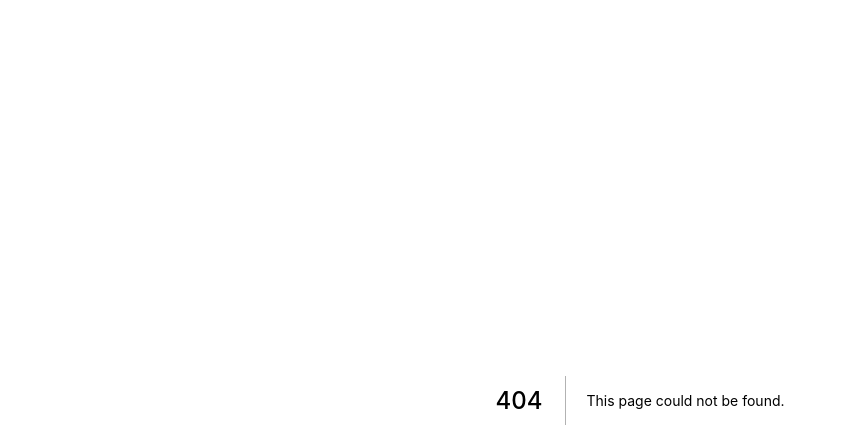
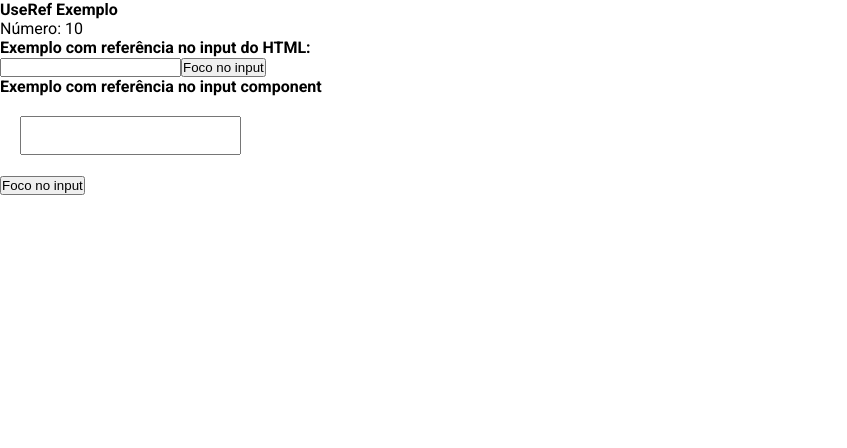
Before and after one commit to devbpatriciocosta/Projeto_Teste_Revisao, a Next.js app: page /useref in a window 1280 px wide. Before the commit this address had no page. Shown: the top 448 px of the page, without its empty margins (0-847 px from the left). Built offline with nearby package versions, Linux system fonts and the light colour scheme.

Commit message:
Criado useREF

```diff
--- /dev/null
+++ b/pages/useref.jsx
@@ -0,0 +1,28 @@
+import { useRef } from 'react'
+
+import Input from '../src/components/input/Input'
+
+export default function UseRefPage() {
+  const numero = useRef(10)
+  const inputRef = useRef(null)
+  const componentInputRef = useRef(null)
+
+  return (
+    <>
+      <div>
+        <h4>UseRef Exemplo</h4>
+        <p>Número: {numero.current}</p>
+      </div>
+      <div>
+        <h4>Exemplo com referência no input do HTML:</h4>
+        <input type="text" ref={inputRef} />
+        <button onClick={() => inputRef.current.focus()}>Foco no input</button>
+      </div>
+      <div>
+        <h4>Exemplo com referência no input component</h4>
+        <Input type="text" ref={componentInputRef} />
+        <button onClick={() => componentInputRef.current.focus()}>Foco no input</button>
+      </div>
+    </>
+  )
+}
--- a/src/components/input/Input.jsx
+++ b/src/components/input/Input.jsx
@@ -1,3 +1,4 @@
+import { forwardRef } from 'react'
 import styled from 'styled-components'
 
 const StyledInput = styled.input`
@@ -6,6 +7,10 @@ const StyledInput = styled.input`
   margin: 20px;
 `
 
-export default function Input(props) {
-  return <StyledInput {...props} />
-}
+const Input = forwardRef((props, ref) => {
+  return <StyledInput {...props} ref={ref} />
+})
+
+Input.displayName = 'Input'
+
+export default Input
```
